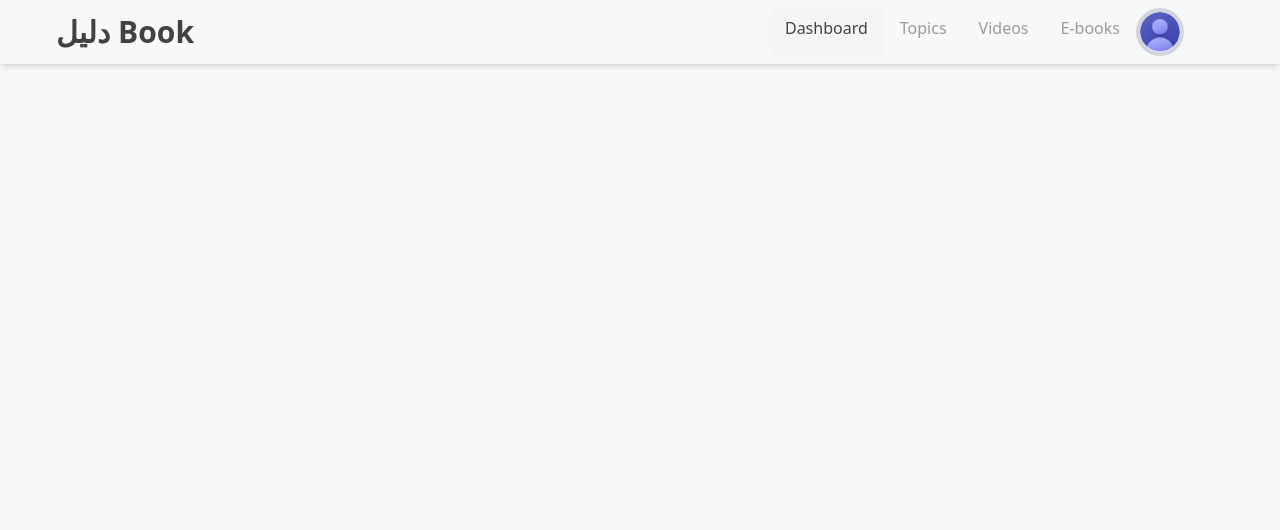
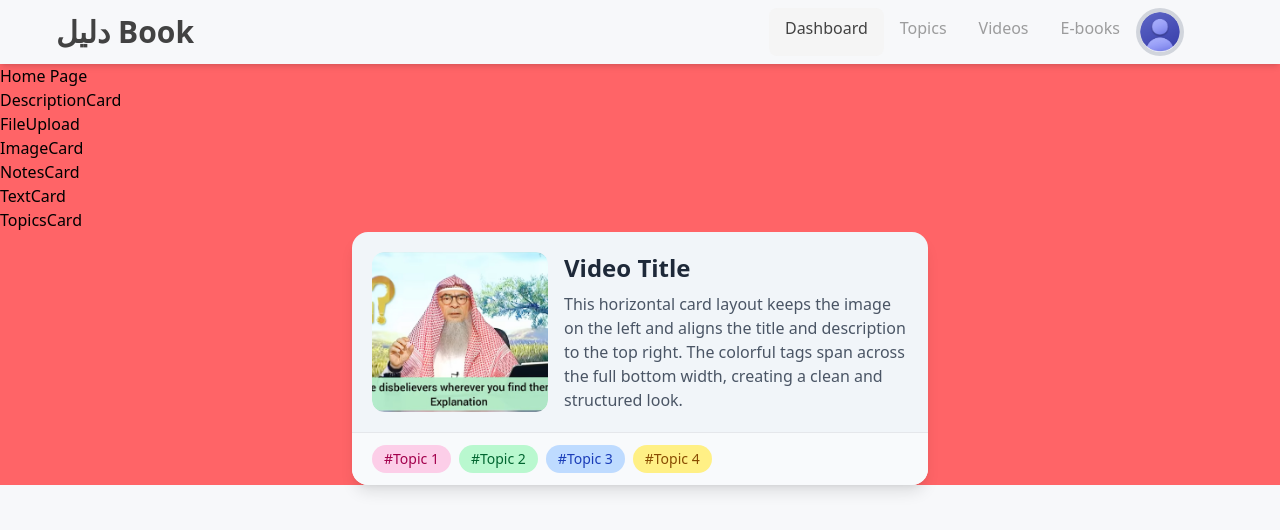
Before and after one commit to safalbk/dalilbook, a React (Vite) app in the folder frontend/dalilbook/: page / in a window 1280 px wide. Shown: the top 530 px of the page. Built offline with nearby package versions, Linux system fonts and the light colour scheme.

Commit message:
cards in component

```diff
--- /dev/null
+++ b/frontend/dalilbook/src/components/DescriptionCard/DescriptionCard.jsx
@@ -0,0 +1,9 @@
+import React from 'react'
+
+const DescriptionCard = () => {
+  return (
+    <div>DescriptionCard</div>
+  )
+}
+
+export default DescriptionCard
--- /dev/null
+++ b/frontend/dalilbook/src/components/FileUploadCard/FileUpload.jsx
@@ -0,0 +1,9 @@
+import React from 'react'
+
+const FileUpload = () => {
+  return (
+    <div>FileUpload</div>
+  )
+}
+
+export default FileUpload
--- /dev/null
+++ b/frontend/dalilbook/src/components/ImageCard/ImageCard.jsx
@@ -0,0 +1,9 @@
+import React from 'react'
+
+const ImageCard = () => {
+  return (
+    <div>ImageCard</div>
+  )
+}
+
+export default ImageCard
--- /dev/null
+++ b/frontend/dalilbook/src/components/NotesCard/NotesCard.jsx
@@ -0,0 +1,9 @@
+import React from 'react'
+
+const NotesCard = () => {
+  return (
+    <div>NotesCard</div>
+  )
+}
+
+export default NotesCard
--- /dev/null
+++ b/frontend/dalilbook/src/components/TextCard/TextCard.jsx
@@ -0,0 +1,9 @@
+import React from 'react'
+
+const TextCard = () => {
+  return (
+    <div>TextCard</div>
+  )
+}
+
+export default TextCard
--- /dev/null
+++ b/frontend/dalilbook/src/components/TopicsCard/TopicsCard.jsx
@@ -0,0 +1,9 @@
+import React from 'react'
+
+const TopicsCard = () => {
+  return (
+    <div>TopicsCard</div>
+  )
+}
+
+export default TopicsCard
--- /dev/null
+++ b/frontend/dalilbook/src/components/VideoCard/VideoCard.jsx
@@ -0,0 +1,61 @@
+import React from 'react'
+import cardImage from "../../assets/images/CardImage.jpg"
+
+const VideoCard = () => {
+  const tags = ["Topic 1", "Topic 2", "Topic 3", "Topic 4"];
+
+  const colors = [
+    "bg-pink-200 text-pink-800",
+    "bg-green-200 text-green-800",
+    "bg-blue-200 text-blue-800",
+    "bg-yellow-200 text-yellow-800",
+    "bg-purple-200 text-purple-800",
+    "bg-orange-200 text-orange-800",
+  ];
+
+return (
+    <div className="max-w-xl mx-auto bg-slate-100 rounded-2xl shadow-lg overflow-hidden hover:shadow-xl transition-shadow duration-300 flex flex-col">
+      {/* Top Section: Image + Text */}
+      <div className="flex flex-col md:flex-row p-5 gap-4">
+        {/* Image */}
+        <div className="shrink-0">
+          <div className="overflow-hidden rounded-xl">
+            <img
+              src={cardImage}
+              alt="Card"
+              className="w-44 h-40 object-cover rounded-xl transform hover:scale-105 transition-transform duration-500"
+            />
+          </div>
+        </div>
+
+        {/* Text Content */}
+        <div className="flex flex-col justify-start text-center md:text-left">
+          <h2 className="text-xl md:text-2xl font-semibold text-gray-800 mb-2">
+            Video Title
+          </h2>
+          <p className="text-gray-600 text-sm md:text-base">
+            This horizontal card layout keeps the image on the left and aligns
+            the title and description to the top right. The colorful tags span
+            across the full bottom width, creating a clean and structured look.
+          </p>
+        </div>
+      </div>
+
+      {/* Bottom Section: Tags (Full Width) */}
+      <div className="border-t border-gray-200 px-5 py-3 flex flex-wrap justify-center md:justify-start gap-2 bg-slate-50">
+        {tags.map((tag, index) => (
+          <span
+            key={index}
+            className={`text-sm font-medium px-3 py-1 rounded-full cursor-pointer transform transition-all duration-300 hover:scale-105 hover:shadow-md ${
+              colors[index % colors.length]
+            }`}
+          >
+            #{tag}
+          </span>
+        ))}
+      </div>
+    </div>
+  );
+};
+
+export default VideoCard
--- a/frontend/dalilbook/src/pages/Home.jsx
+++ b/frontend/dalilbook/src/pages/Home.jsx
@@ -1,11 +1,25 @@
-import React from 'react'
+import React from "react";
+import DescriptionCard from "../components/DescriptionCard/DescriptionCard";
+import FileUpload from "../components/FileUploadCard/FileUpload";
+import ImageCard from "../components/ImageCard/ImageCard";
+import NotesCard from "../components/NotesCard/NotesCard";
+import TextCard from "../components/TextCard/TextCard";
+import TopicsCard from "../components/TopicsCard/TopicsCard";
+import VideoCard from "../components/VideoCard/VideoCard";
 
 function Home() {
   return (
-    <div className='bg-red-400'>Home Page
-
+    <div className="bg-red-400 pt-16">
+      Home Page
+      <DescriptionCard />
+      <FileUpload />
+      <ImageCard />
+      <NotesCard />
+      <TextCard />
+      <TopicsCard />
+      <VideoCard/>
     </div>
-  )
+  );
 }
 
-export default Home
+export default Home;
```
Also changed, not shown: frontend/dalilbook/src/assets/images/CardImage.jpg (added).
